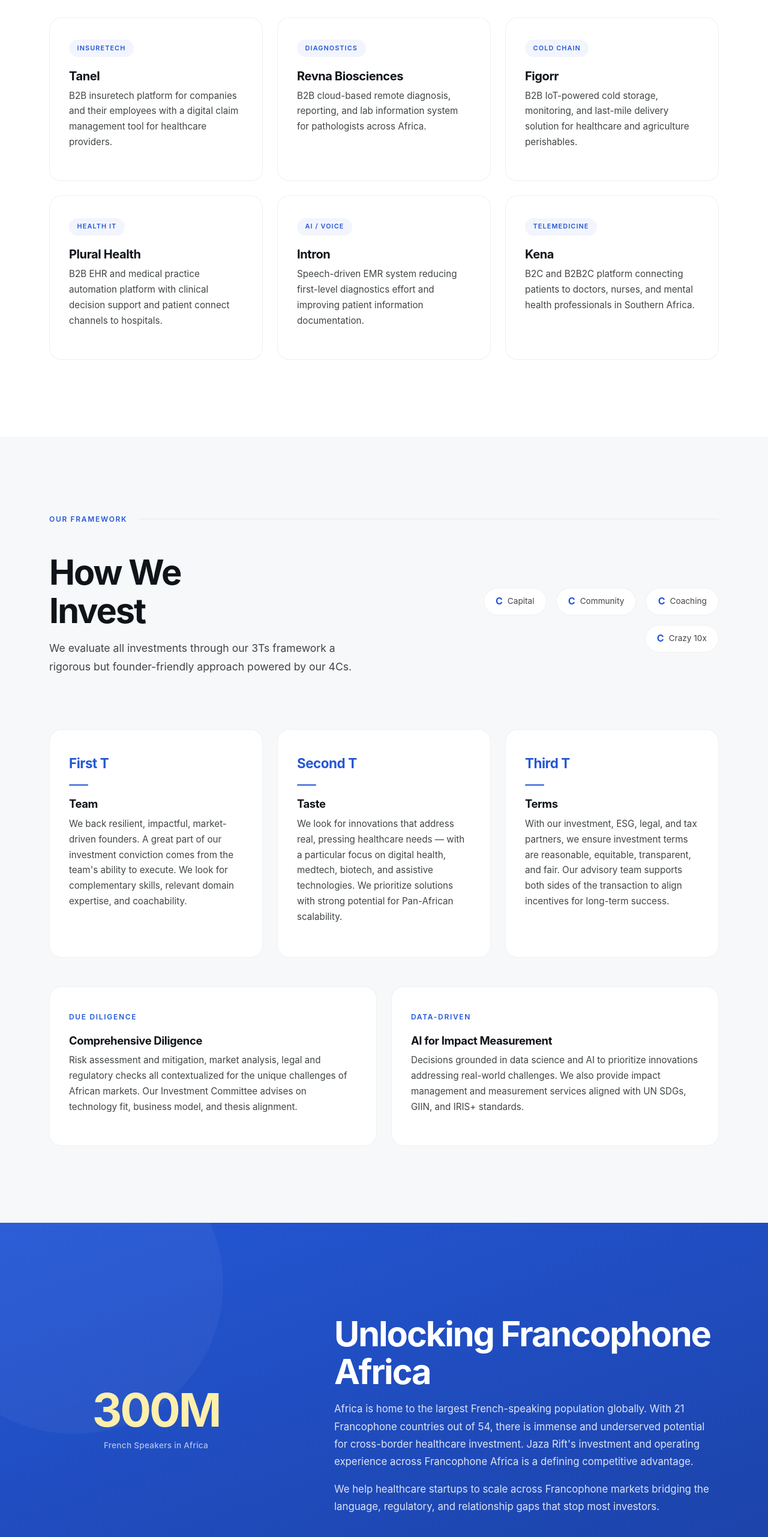
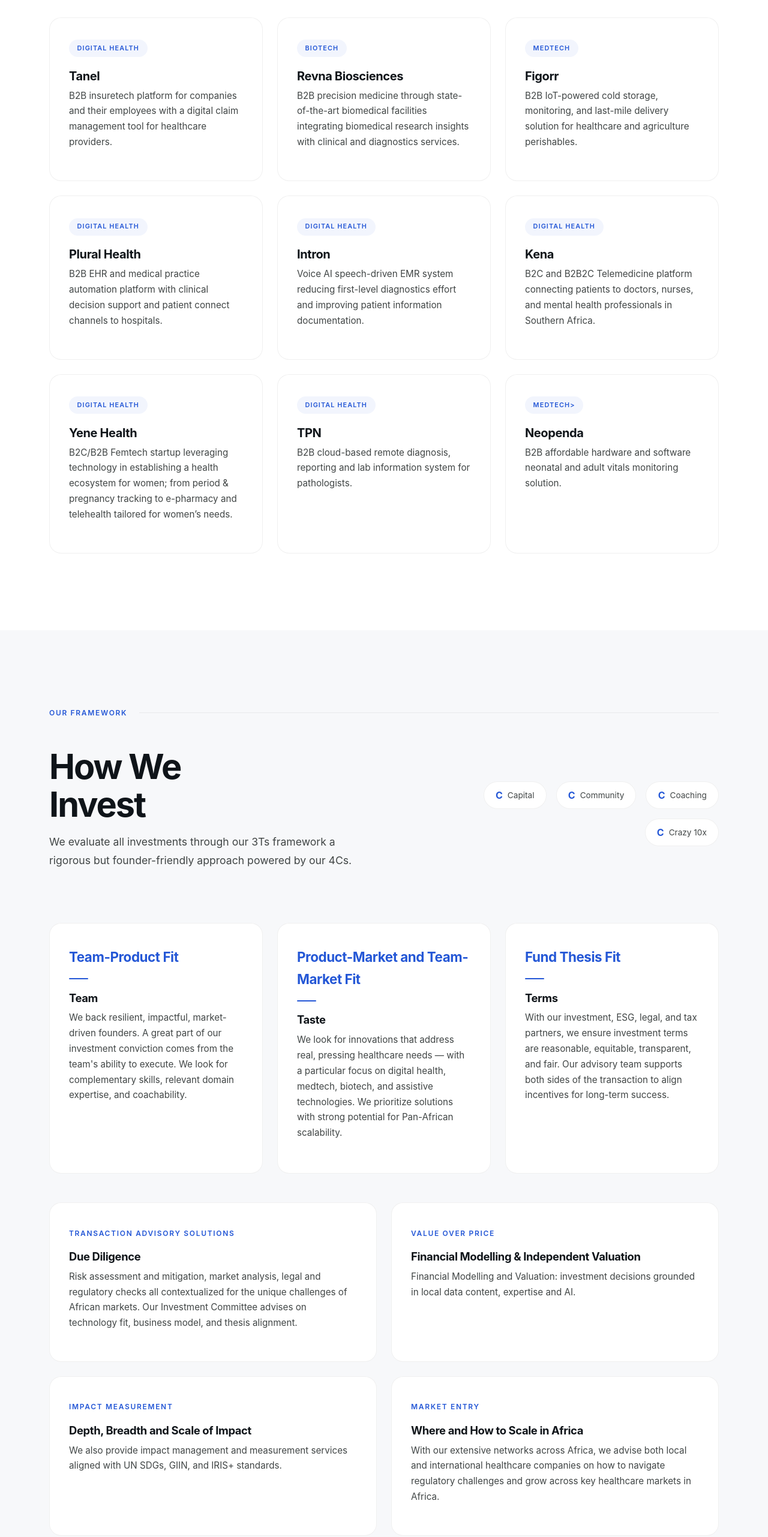
Before and after one commit to asimepartners/jazarift, a React (Vite) app: page / in a window 1280 px wide. Shown: the part 4609-7172 px from the top of the page at 60% size. Built offline with nearby package versions, Linux system fonts and the light colour scheme.

Commit message:
jaza20260426_2

```diff
--- a/src/data/content.ts
+++ b/src/data/content.ts
@@ -145,40 +145,58 @@
 
 export const portfolio: PortfolioCompany[] = [
   {
-    category: "Insuretech",
+    category: "Digital Health",
     name: "Tanel",
     description:
       "B2B insuretech platform for companies and their employees with a digital claim management tool for healthcare providers.",
   },
   {
-    category: "Diagnostics",
+    category: "Biotech",
     name: "Revna Biosciences",
     description:
-      "B2B cloud-based remote diagnosis, reporting, and lab information system for pathologists across Africa.",
+      "B2B precision medicine through state-of-the-art biomedical facilities integrating biomedical research insights with clinical and diagnostics services.",
   },
   {
-    category: "Cold Chain",
+    category: "Medtech",
     name: "Figorr",
     description:
       "B2B IoT-powered cold storage, monitoring, and last-mile delivery solution for healthcare and agriculture perishables.",
   },
   {
-    category: "Health IT",
+    category: "Digital Health",
     name: "Plural Health",
     description:
       "B2B EHR and medical practice automation platform with clinical decision support and patient connect channels to hospitals.",
   },
   {
-    category: "AI / Voice",
+    category: "Digital Health",
     name: "Intron",
     description:
-      "Speech-driven EMR system reducing first-level diagnostics effort and improving patient information documentation.",
+      "Voice AI speech-driven EMR system reducing first-level diagnostics effort and improving patient information documentation.",
   },
   {
-    category: "Telemedicine",
+    category: "Digital Health",
     name: "Kena",
     description:
-      "B2C and B2B2C platform connecting patients to doctors, nurses, and mental health professionals in Southern Africa.",
+      "B2C and B2B2C Telemedicine platform connecting patients to doctors, nurses, and mental health professionals in Southern Africa.",
+  },
+    {
+    category: "Digital Health",
+    name: "Yene Health",
+    description:
+      "B2C/B2B Femtech startup leveraging technology in establishing a health ecosystem for women; from period & pregnancy tracking to e-pharmacy and telehealth tailored for women’s needs.",
+  },
+  {
+    category: "Digital Health",
+    name: "TPN",
+    description:
+      "B2B cloud-based remote diagnosis, reporting and lab information system for pathologists.",
+  },
+  {
+    category: "Medtech>",
+    name: "Neopenda",
+    description:
+      "B2B affordable hardware and software neonatal and adult vitals monitoring solution.",
   },
 ];
 
@@ -195,19 +213,19 @@
 
 export const threeTs: FrameworkDetail[] = [
   {
-    code: "First T",
+    code: "Team-Product Fit",
     title: "Team",
     description:
       "We back resilient, impactful, market-driven founders. A great part of our investment conviction comes from the team's ability to execute. We look for complementary skills, relevant domain expertise, and coachability.",
   },
   {
-    code: "Second T",
+    code: "Product-Market and Team-Market Fit",
     title: "Taste",
     description:
       "We look for innovations that address real, pressing healthcare needs — with a particular focus on digital health, medtech, biotech, and assistive technologies. We prioritize solutions with strong potential for Pan-African scalability.",
   },
   {
-    code: "Third T",
+    code: "Fund Thesis Fit",
     title: "Terms",
     description:
       "With our investment, ESG, legal, and tax partners, we ensure investment terms are reasonable, equitable, transparent, and fair. Our advisory team supports both sides of the transaction to align incentives for long-term success.",
@@ -218,23 +236,35 @@
 
 export const diligenceCards = [
   {
-    label: "Due Diligence",
-    title: "Comprehensive Diligence",
+    label: "Transaction Advisory Solutions",
+    title: "Due Diligence",
     description:
       "Risk assessment and mitigation, market analysis, legal and regulatory checks all contextualized for the unique challenges of African markets. Our Investment Committee advises on technology fit, business model, and thesis alignment.",
   },
   {
-    label: "Data-Driven",
-    title: "AI for Impact Measurement",
+    label: "Value over Price",
+    title: "Financial Modelling & Independent Valuation",
     description:
-      "Decisions grounded in data science and AI to prioritize innovations addressing real-world challenges. We also provide impact management and measurement services aligned with UN SDGs, GIIN, and IRIS+ standards.",
+      "Financial Modelling and Valuation: investment decisions grounded in local data content, expertise and AI.",
+  },
+  {
+    label: "Impact Measurement",
+    title: "Depth, Breadth and Scale of Impact",
+    description:
+      "We also provide impact management and measurement services aligned with UN SDGs, GIIN, and IRIS+ standards.",
+  },
+  {
+    label: "Market Entry",
+    title: "Where and How to Scale in Africa",
+    description:
+      "With our extensive networks across Africa, we advise both local and international healthcare companies on how to navigate regulatory challenges and grow across key healthcare markets in Africa.",
   },
 ];
 
 /* ── Innovation Lab ──────────────────────────────────── */
 
 export const francoSection = {
-  stat: "300M",
+  stat: "300M+",
   statLabel: "French Speakers in Africa",
   headline: "Unlocking Francophone Africa",
   body: [
@@ -245,11 +275,8 @@
     "Senegal",
     "Côte d'Ivoire",
     "DRC",
-    "Cameroon",
-    "Benin",
-    "Togo",
     "Madagascar",
-    "+ 14 More",
+    "+ 17 More",
   ],
 };
 
@@ -285,7 +312,7 @@
 
 export const applyCta = {
   headline: "Apply for a Long-Term Strategic Partnership",
-  body: "If you are building a needed healthcare innovation in Africa digital health, medtech, biotech, or assistive technology, or looking for scale-up debt capital, we want to hear from you.",
+  body: "If you are building or growing a healthcare innovation in Africa across digital health, medtech, biotech, or assistive technology; or looking for scale-up debt capital, we want to hear from you.",
   buttonLabel: "Submit Your Proposal",
   buttonHref: "http://tinyurl.com/jazarift",
 };
```
